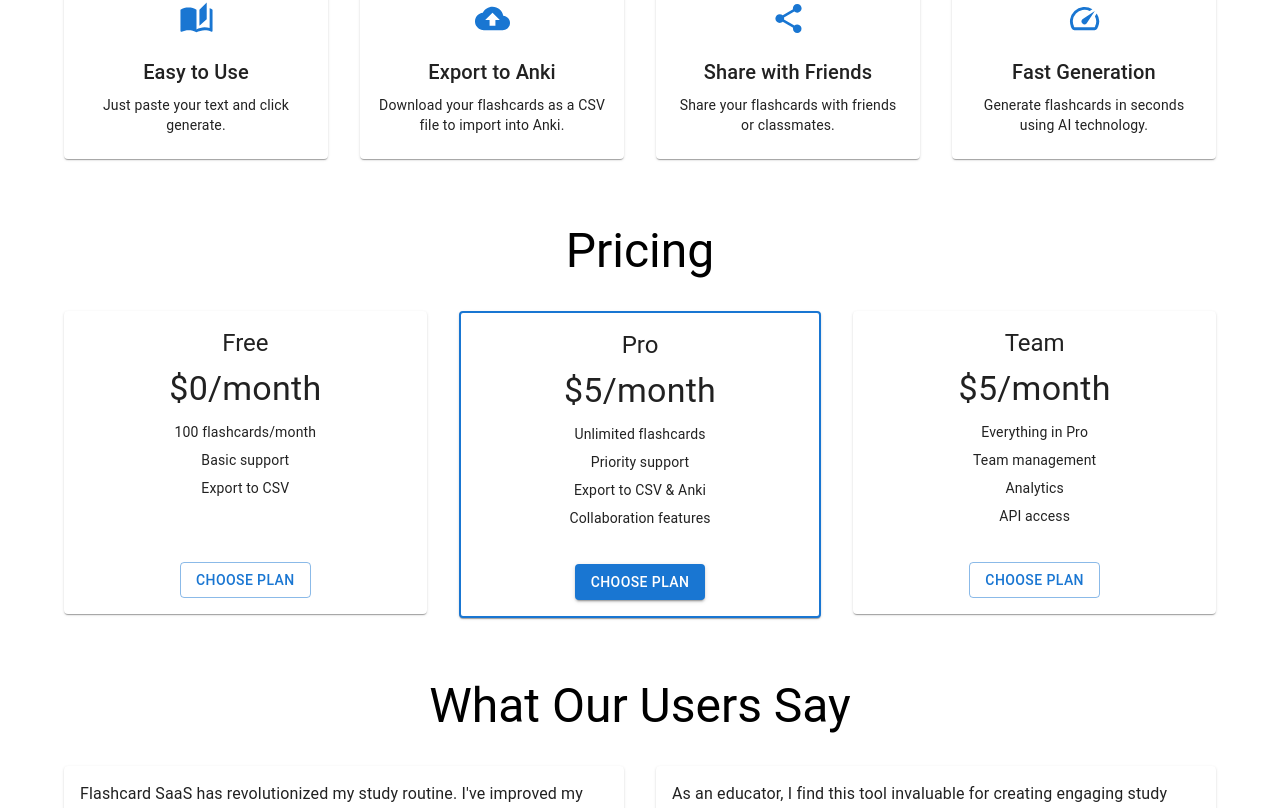
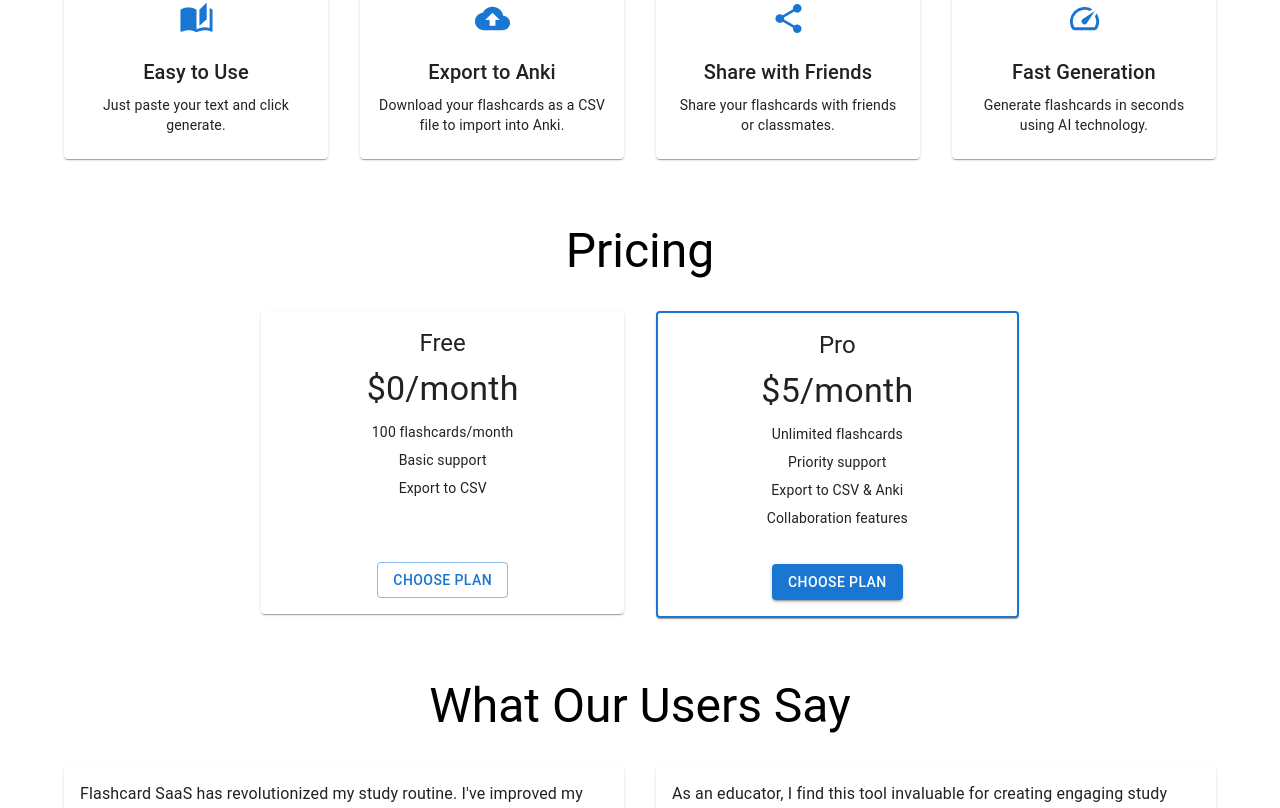
Before and after one commit to aduuuna/AI-FlashCard-Stripe, a Next.js app in the folder flashcard-saas/: page / in a window 1280 px wide. Shown: the part 483-1291 px from the top of the page. Built offline with nearby package versions, Linux system fonts and the light colour scheme; no server answers.

Commit message:
Removed the team pricing

```diff
--- a/flashcard-saas/app/flashcards/page.js
+++ b/flashcard-saas/app/flashcards/page.js
@@ -9,8 +9,6 @@ import {
   CardActionArea,
   CardContent,
   Card,
-  Box,
-  Button,
 } from "@mui/material";
 import { collection, doc, getDoc } from "firebase/firestore";
 import { useRouter } from "next/navigation";
--- a/flashcard-saas/app/page.js
+++ b/flashcard-saas/app/page.js
@@ -60,7 +60,7 @@ export default function Home() {
   };
 
   return (
-    <Container width="lg">
+    <Container maxWidth="lg">
       <Head>
         <title>Flashcard SaaS</title>
         <meta name="description" content="Create Flashcard from your text" />
@@ -200,16 +200,16 @@ export default function Home() {
               ],
               highlighted: true,
             },
-            {
-              title: "Team",
-              price: "$5/month",
-              features: [
-                "Everything in Pro",
-                "Team management",
-                "Analytics",
-                "API access",
-              ],
-            },
+            // {
+            //   title: "Team",
+            //   price: "$5/month",
+            //   features: [
+            //     "Everything in Pro",
+            //     "Team management",
+            //     "Analytics",
+            //     "API access",
+            //   ],
+            // },
           ].map((plan, index) => (
             <Grid item xs={12} sm={4} key={index}>
               <Card
--- a/flashcard-saas/app/result/page.js
+++ b/flashcard-saas/app/result/page.js
@@ -1,12 +1,10 @@
 "use client";
 import { useState, useEffect } from "react";
-import { useRouter } from "next/router";
 import { Container, CircularProgress, Typography, Box } from "@mui/material";
 import { useSearchParams } from "next/navigation";
 import getStripe from "../../utils/get-stripe";
 
 const ResultPage = () => {
-  const router = useRouter();
   const searchParams = useSearchParams();
   const session_id = searchParams.get("session_id");
   const [loading, setLoading] = useState(true);
```
Also changed, not shown: 1 other file (tests, documents, lock files or other folders).
